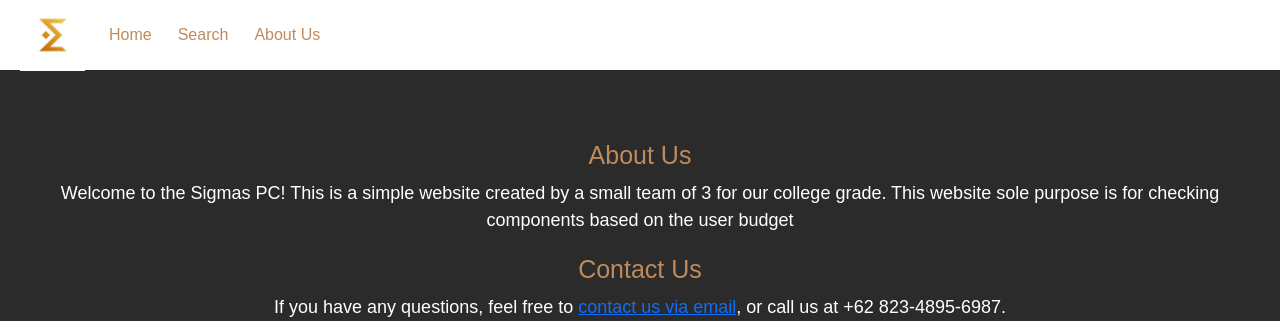
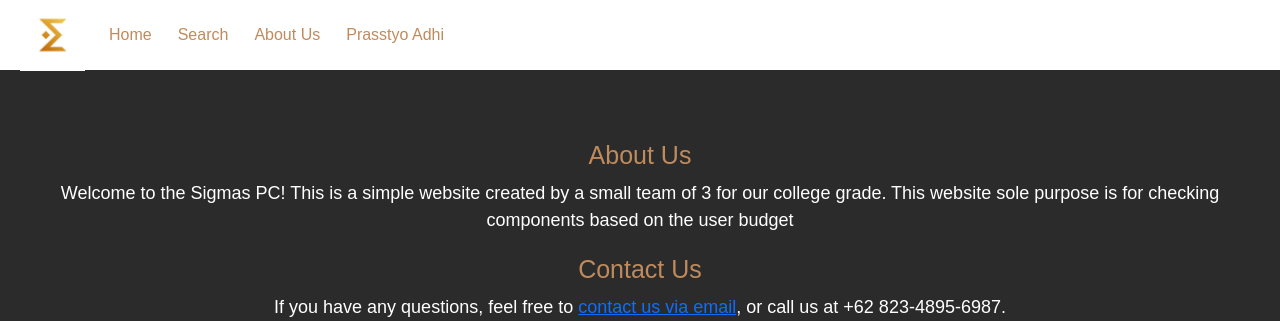
Before and after one commit to JeremyRevaldoLP/RPL-16, a PHP site: page /about.php in a window 1280 px wide. Shown: the top 321 px of the page. Run offline with PHP 8.4, Linux system fonts and the light colour scheme; some web fonts are replaced.

Commit message:
Prasstyo  adhi pangestu_F1G123032_UjianRPL

```diff
--- a/SigmasPC/about.php
+++ b/SigmasPC/about.php
@@ -16,6 +16,7 @@
         <li class="nav-item"><a class="nav-link" href="index.php">Home</a></li>
         <li class="nav-item"><a class="nav-link" href="search.php">Search</a></li>
         <li class="nav-item"><a class="nav-link" href="about.php">About Us</a></li>
+        <li class="nav-item"><a class="nav-link" href="search.php">Prasstyo Adhi</a></li>
     </ul>
 </nav>
     <div class="container">
--- a/SigmasPC/index.php
+++ b/SigmasPC/index.php
@@ -107,6 +107,7 @@
         <li class="nav-item"><a class="nav-link" href="index.php">Home</a></li>
         <li class="nav-item"><a class="nav-link" href="search.php">Search</a></li>
         <li class="nav-item"><a class="nav-link" href="about.php">About Us</a></li>
+        <li class="nav-item"><a class="nav-link" href="search.php">Prasstyo Adhi</a></li>
     </ul>
 </nav>
 
--- a/SigmasPC/search.php
+++ b/SigmasPC/search.php
@@ -95,6 +95,7 @@ if (!empty($budget) || !empty($search_query) || !empty($categories)) {
         <li class="nav-item"><a class="nav-link" href="index.php">Home</a></li>
         <li class="nav-item"><a class="nav-link" href="search.php">Search</a></li>
         <li class="nav-item"><a class="nav-link" href="about.php">About Us</a></li>
+        <li class="nav-item"><a class="nav-link" href="search.php">Prasstyo Adhi</a></li>
     </ul>
 </nav>
 
```
